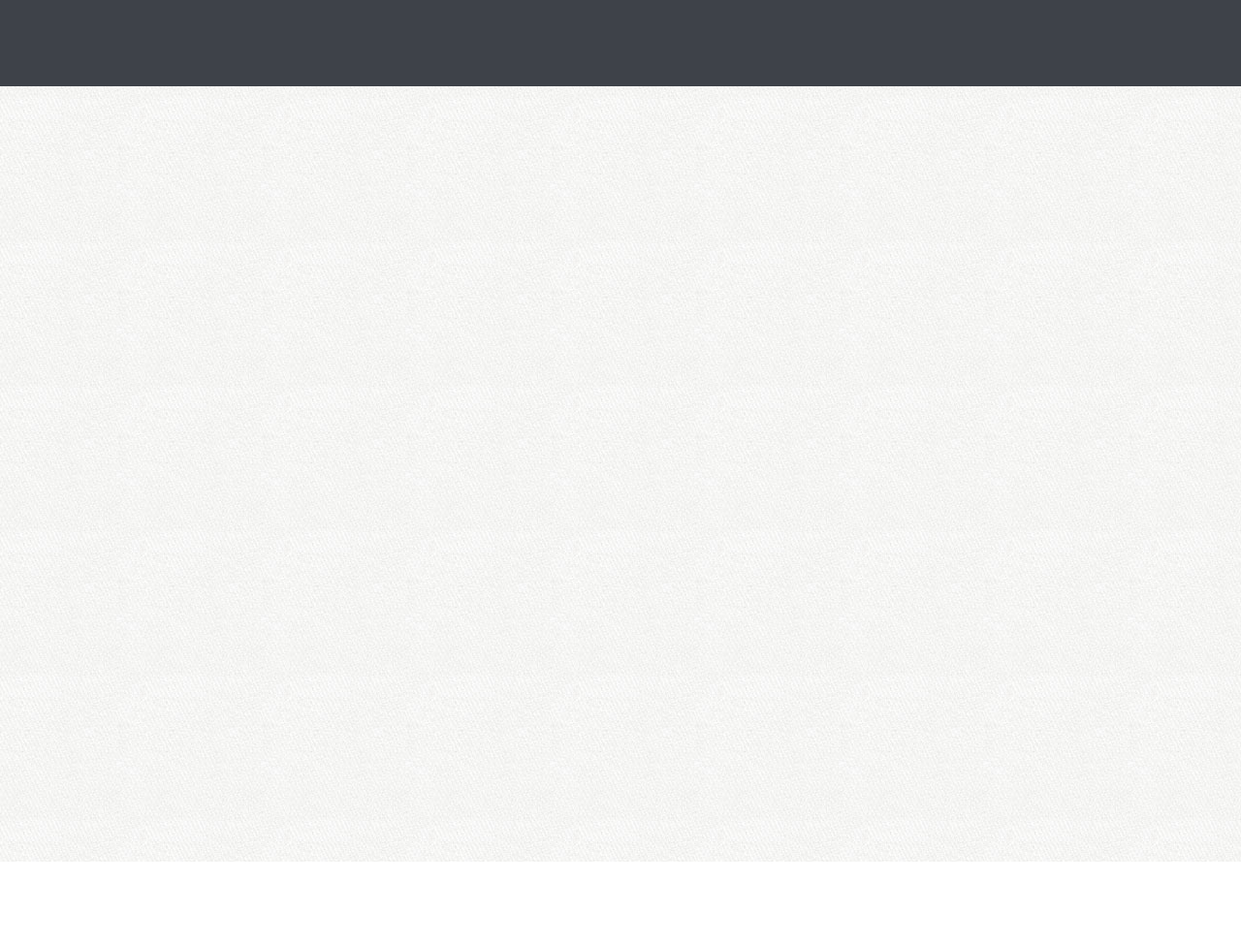
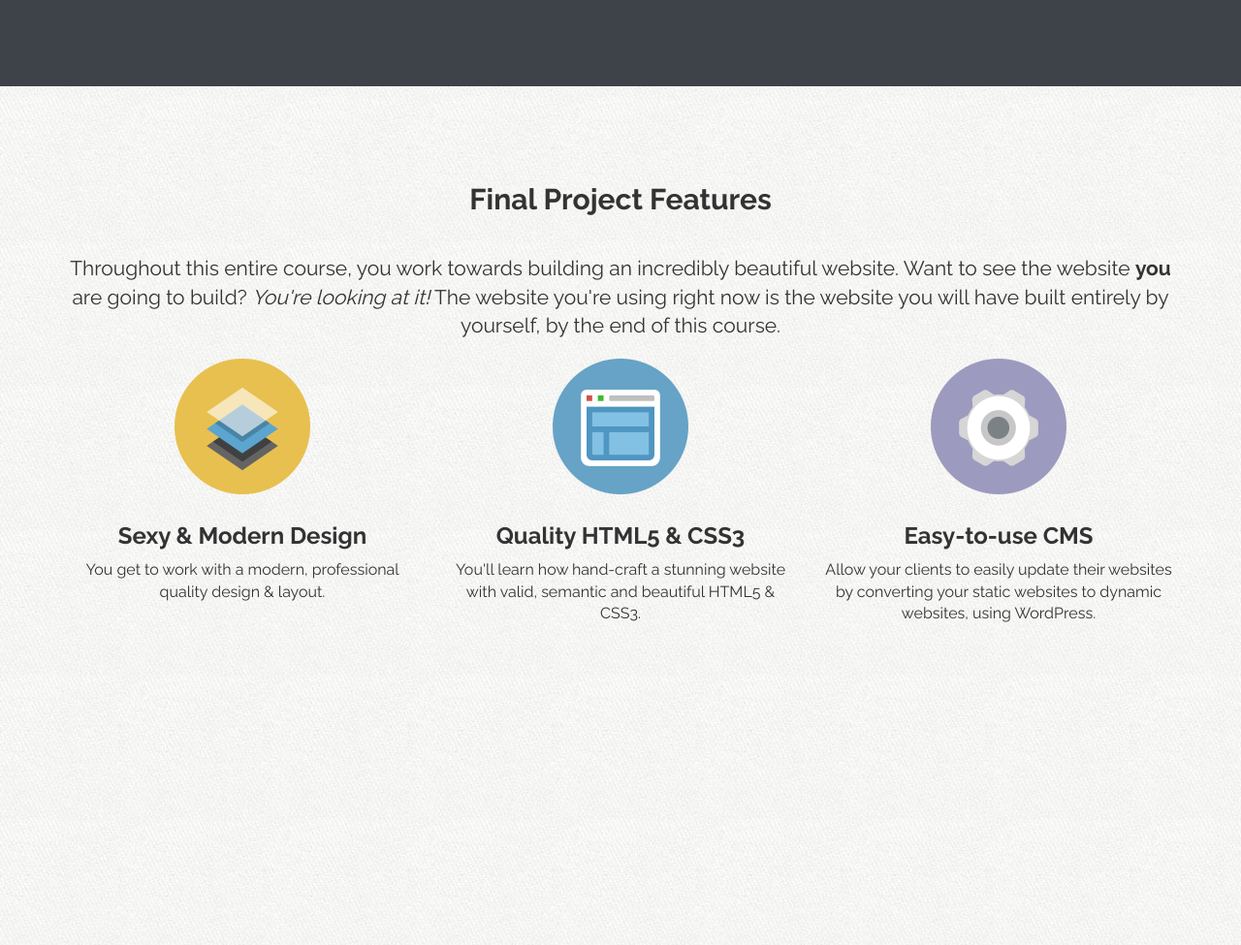
Before and after one commit to Akseljanes/wordpress, a PHP site: page / in a window 1280 px wide. Shown: the part 3006-3981 px from the top of the page at 97% size. Before the commit the page ends 3895 px from the top, so only its background shows below. Run offline with PHP 8.4, Linux system fonts and the light colour scheme; some libraries are stand-ins or nearby versions.

Commit message:
Lecture 26 [#110073626]

```diff
--- a/assets/css/custom.css
+++ b/assets/css/custom.css
@@ -165,6 +165,11 @@ section h3 {
     text-align: center;
 }
 
+#project-features {
+    text-align: center;
+}
+
+
 /* CUSTOM SPRITES */
 
 i.ci {
--- a/index.html
+++ b/index.html
@@ -227,8 +227,33 @@
 
 
         <!-- PROJECT FEATURES -->
-        <section>
+        <section id="project-features">
+            <div class="container">
+                    <h2>Final Project Features</h2>
+                    <p class="lead">Throughout this entire course, you work towards building an incredibly beautiful website. Want to see the website <strong> you </strong> are going to build? <em>You're looking at it!</em> The website you're using right now is the website you will have built entirely by yourself, by the end of this course.</p>
 
+                <div class="row">
+
+                    <div class="col-sm-4">
+                        <img src="assets/img/icon-design.png" alt="Design">
+                        <h3>Sexy &amp; Modern Design</h3>
+                        <p>You get to work with a modern, professional quality design &amp; layout.</p>
+                    </div>
+
+                    <div class="col-sm-4">
+                        <img src="assets/img/icon-code.png" alt="Code">
+                        <h3>Quality HTML5 & CSS3</h3>
+                        <p>You'll learn how hand-craft a stunning website with valid, semantic and beautiful HTML5 &amp; CSS3.</p>
+                    </div>
+
+                    <div class="col-sm-4">
+                        <img src="assets/img/icon-cms.png" alt="CMS">
+                        <h3>Easy-to-use CMS</h3>
+                        <p>Allow your clients to easily update their websites by converting your static websites to dynamic websites, using WordPress.</p>
+                    </div>
+
+                </div>
+            </div>
         </section>
 
 
```
